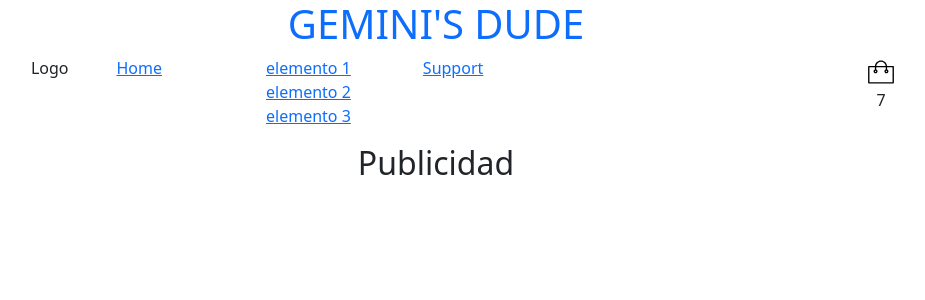
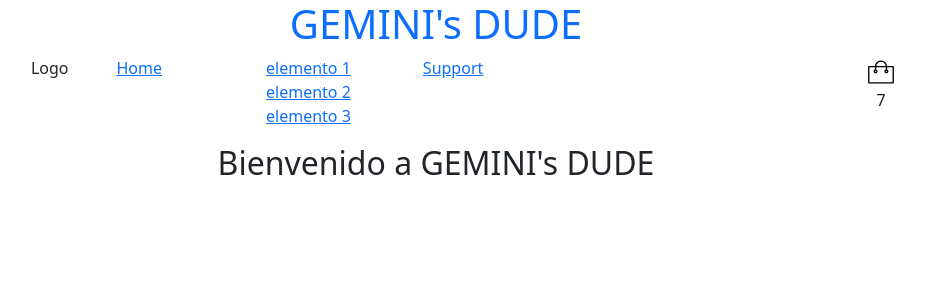
Before and after one commit to lcramero/React-JS-repository.v02, a React (Create React App) app: page / in a window 1280 px wide. Shown: the top 300 px of the page, without its empty margins (204-1129 px from the left). Built offline with nearby package versions, Linux system fonts and the light colour scheme.

Commit message:
commiteo los cambios realizados en la prop.greeting

```diff
--- a/src/App.js
+++ b/src/App.js
@@ -12,7 +12,7 @@ function App() {
   return (
     <div className="App">
       <NavBar />
-      <ItemListContainer />
+      <ItemListContainer greeting ="Bienvenido a GEMINI's DUDE" />
     </div>
   );
 }
--- a/src/components/NavBar/NavBar.js
+++ b/src/components/NavBar/NavBar.js
@@ -9,7 +9,7 @@ const NavBar = () => {
                 <div>
                     <h1>
                         <a href="index.html">
-                        GEMINI'S DUDE
+                        GEMINI's DUDE
                         </a>
                     </h1>
                 </div>
--- a/src/components/itemListContainer/ItemListContainer.css
+++ b/src/components/itemListContainer/ItemListContainer.css
@@ -0,0 +1,4 @@
+h2{
+    text-align: center;
+    text-decoration: none;
+}
--- a/src/components/itemListContainer/ItemListContainer.js
+++ b/src/components/itemListContainer/ItemListContainer.js
@@ -1,12 +1,15 @@
 import React from 'react'
+import "./ItemListContainer.css"
 
-const HomeView = () => {
+const ItemListContainer = (props) => {
+
+
+
+
   return (
     <div>
-      <aside>
-        <h2>Publicidad</h2>
-      </aside>
+        <h2>{props.greeting}</h2>
     </div>
   )
 }
-export default HomeView;
+export default ItemListContainer;
```
